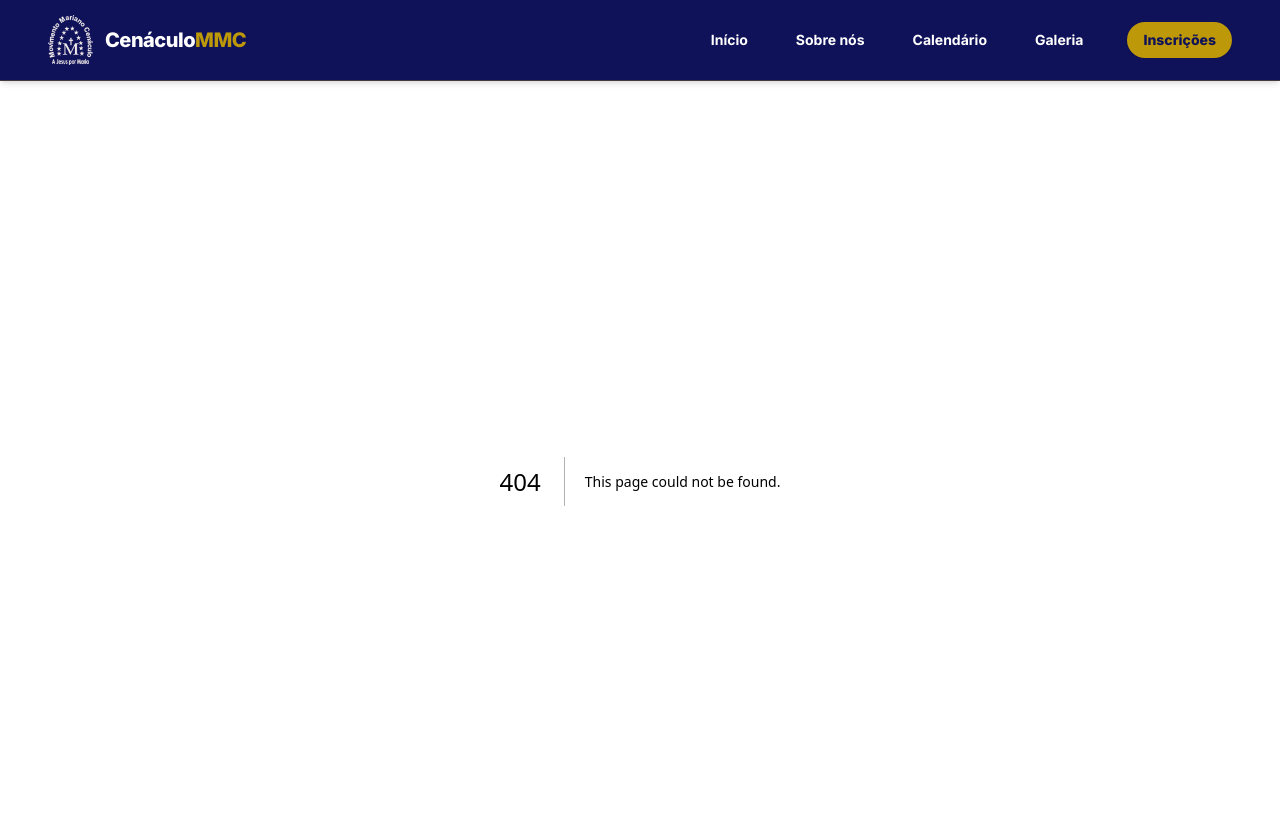
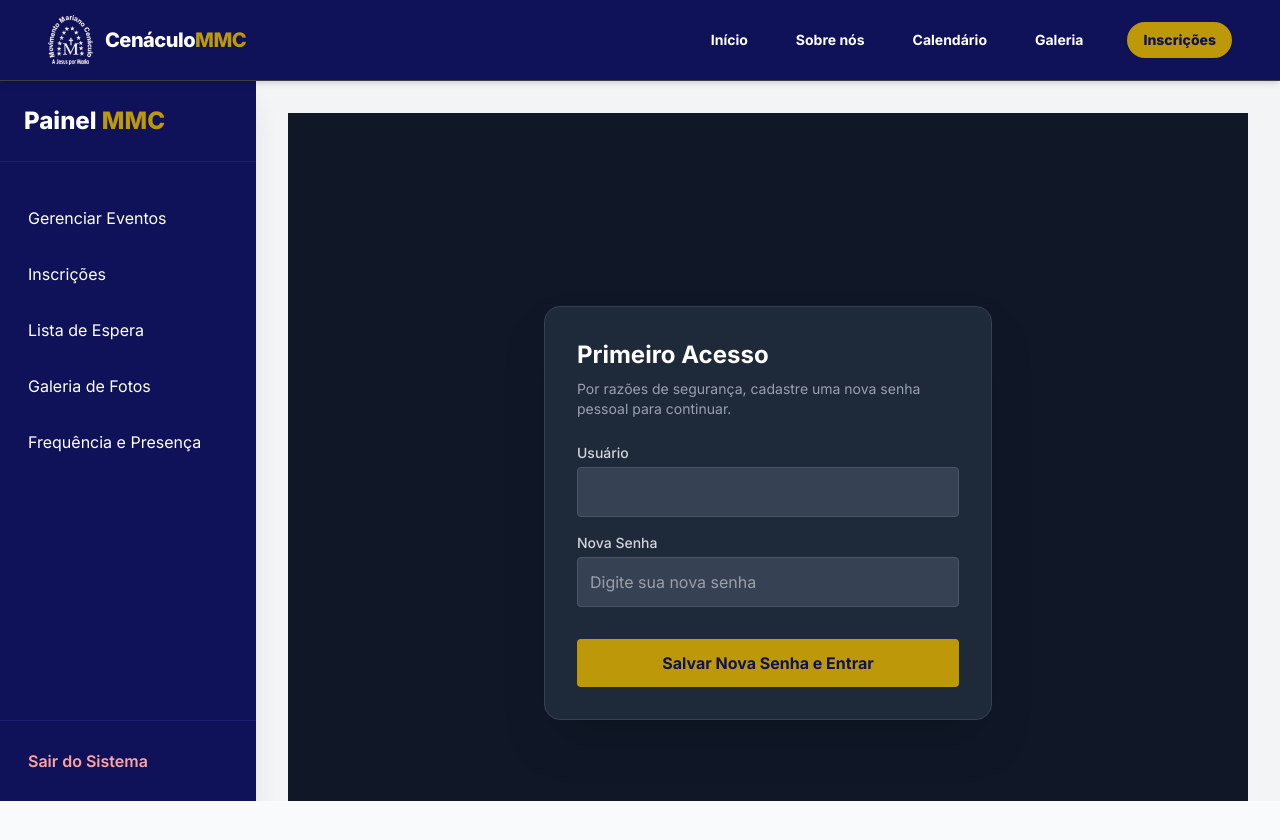
Before and after one commit to derickbit/mmcenaculo, a Next.js app: page /admin/setup in a window 1280 px wide. Before the commit this address had no page. Shown: the top 840 px of the page. After the commit the page ends 801 px from the top, so only its background shows below. Built offline with nearby package versions, Linux system fonts and the light colour scheme; no server answers.

Commit message:
correção autenticação 2.0

```diff
--- a/app/admin/login/page.tsx
+++ b/app/admin/login/page.tsx
@@ -18,14 +18,22 @@ export default function LoginPage() {
 
     try {
       // Enviando email e senha
-      const response = await fetch('/api/login', {
+const response = await fetch('/api/login', {
         method: 'POST',
         headers: { 'Content-Type': 'application/json' },
-        body: JSON.stringify({ email, senha }),
+        // 🔴 ATENÇÃO: Tem que ser { nome: email, senha } e não { email, senha }
+        body: JSON.stringify({ nome: email, senha }),
       });
 
-      if (response.ok) {
-        router.push('/admin');
+if (response.ok) {
+        const data = await response.json();
+
+        // 🔴 Se for primeiro acesso, manda para redefinir a senha!
+        if (data.primeiroAcesso) {
+          router.push(`/admin/setup?usuario=${encodeURIComponent(email)}`);
+        } else {
+          router.push('/admin');
+        }
         router.refresh();
       } else {
         const data = await response.json();
@@ -53,23 +61,23 @@ export default function LoginPage() {
 
         <form onSubmit={handleSubmit} className="space-y-6">
           {/* NOVO CAMPO DE EMAIL */}
-          <div>
+<div>
             <label className="block text-sm font-medium text-gray-700 mb-1">
-              E-mail
+              Nome de Usuário
             </label>
             <input
-              type="email"
-              value={email}
+              type="text"
+              value={email} // Mudei visualmente, mas pode manter o state "email" (agora sendo usado para o nome) ou renomear o state para "nome"
               onChange={(e) => setEmail(e.target.value)}
               required
-              placeholder="admin@mmcenaculo.com.br"
+              placeholder="Ex: Joao"
               className="block w-full p-3 border border-gray-300 rounded-lg focus:ring-cenaculo-gold focus:border-cenaculo-gold outline-none transition-all"
             />
           </div>
 
           <div>
             <label className="block text-sm font-medium text-gray-700 mb-1">
-              Senha de Acesso
+              Senha
             </label>
             <input
               type="password"
--- /dev/null
+++ b/app/admin/setup/page.tsx
@@ -0,0 +1,70 @@
+import prisma from "@/lib/prisma";
+import bcrypt from "bcryptjs";
+import { redirect } from "next/navigation";
+
+export default async function SetupPage({ searchParams }: { searchParams: Promise<{ usuario?: string }> }) {
+  const params = await searchParams;
+  const usuarioNome = params.usuario || "";
+
+  async function redefinirSenha(formData: FormData) {
+    "use server";
+    const nome = formData.get("nome") as string;
+    const novaSenha = formData.get("novaSenha") as string;
+
+    if (!nome || !novaSenha) return;
+
+    // Criptografa a nova senha com Bcrypt
+    const senhaCriptografada = await bcrypt.hash(novaSenha, 10);
+
+    // Atualiza a senha e desmarca o primeiroAcesso
+    await prisma.usuario.update({
+      where: { nome: nome },
+      data: {
+        senha: senhaCriptografada,
+        primeiroAcesso: false
+      }
+    });
+
+    redirect("/admin");
+  }
+
+  return (
+    <main className="min-h-screen bg-gray-900 flex items-center justify-center p-4">
+      <div className="max-w-md w-full bg-gray-800 p-8 rounded-2xl shadow-2xl border border-gray-700">
+        <h1 className="text-2xl font-bold text-white mb-2">Primeiro Acesso</h1>
+        <p className="text-gray-400 mb-6 text-sm">
+          Por razões de segurança, cadastre uma nova senha pessoal para continuar.
+        </p>
+
+        <form action={redefinirSenha} className="space-y-4">
+          <input type="hidden" name="nome" value={usuarioNome} />
+
+          <div>
+            <label className="block text-sm font-medium text-gray-300 mb-1">Usuário</label>
+            <input
+              type="text"
+              value={usuarioNome}
+              disabled
+              className="w-full p-3 bg-gray-700 border border-gray-600 rounded text-gray-400 cursor-not-allowed"
+            />
+          </div>
+
+          <div>
+            <label className="block text-sm font-medium text-gray-300 mb-1">Nova Senha</label>
+            <input
+              type="password"
+              name="novaSenha"
+              required
+              placeholder="Digite sua nova senha"
+              className="w-full p-3 bg-gray-700 border border-gray-600 rounded text-white focus:ring-cenaculo-gold outline-none"
+            />
+          </div>
+
+          <button type="submit" className="w-full bg-cenaculo-gold text-cenaculo-blue font-bold py-3 px-4 rounded hover:bg-yellow-400 transition mt-4">
+            Salvar Nova Senha e Entrar
+          </button>
+        </form>
+      </div>
+    </main>
+  );
+}
--- a/app/api/login/route.ts
+++ b/app/api/login/route.ts
@@ -1,41 +1,55 @@
 import { NextResponse } from 'next/server';
 import prisma from '@/lib/prisma';
-import bcrypt from 'bcrypt';
+import bcrypt from 'bcryptjs';
 
 export async function POST(request: Request) {
   try {
-    // Agora receberemos email e senha da tela de login
-    const { email, senha } = await request.json();
+    const body = await request.json();
+    const { nome, senha } = body;
 
-    // 1. Busca o usuário no banco de dados
-    const admin = await prisma.admin.findUnique({
-      where: { email: email }
+    const usuario = await prisma.usuario.findUnique({
+      where: { nome: nome }
     });
 
-    if (!admin) {
+    if (!usuario) {
       return NextResponse.json({ error: 'Usuário não encontrado!' }, { status: 401 });
     }
 
-    // 2. Compara a senha digitada com o Hash do banco de dados
-    const senhaValida = await bcrypt.compare(senha, admin.senha);
+    let senhaValida = false;
 
-    if (senhaValida) {
-      const response = NextResponse.json({ message: 'Login efetuado!' }, { status: 200 });
-
-      // Entrega o Cookie, agora guardando o ID do Admin para sabermos quem está logado
-      response.cookies.set({
-        name: 'cenaculo-admin-token',
-        value: admin.id, // No futuro, isso será um JWT. Por enquanto, o ID resolve.
-        httpOnly: true,
-        path: '/',
-        maxAge: 86400, // 1 dia
-      });
-
-      return response;
+    // Se for PRIMEIRO ACESSO, aceita texto puro ("123") ou Hash
+    if (usuario.primeiroAcesso) {
+      senhaValida = (senha === usuario.senha) || await bcrypt.compare(senha, usuario.senha);
+    } else {
+      // Se não for primeiro acesso, exige a senha criptografada normal
+      senhaValida = await bcrypt.compare(senha, usuario.senha);
     }
 
-    return NextResponse.json({ error: 'Senha incorreta!' }, { status: 401 });
+    if (!senhaValida) {
+      return NextResponse.json({ error: 'Senha incorreta!' }, { status: 401 });
+    }
+
+    const response = NextResponse.json({
+      message: 'Login realizado com sucesso',
+      primeiroAcesso: usuario.primeiroAcesso // 🔴 Avisa o frontend se é o primeiro acesso!
+    }, { status: 200 });
+
+    response.cookies.set('cenaculo-admin-token', 'true', {
+      httpOnly: true,
+      secure: process.env.NODE_ENV === 'production',
+      maxAge: 60 * 60 * 24 * 7,
+      path: '/',
+    });
+
+    response.cookies.set('cenaculo-user-nome', usuario.nome, {
+      secure: process.env.NODE_ENV === 'production',
+      maxAge: 60 * 60 * 24 * 7,
+      path: '/',
+    });
+
+    return response;
+
   } catch (error) {
-    return NextResponse.json({ error: 'Erro no servidor' }, { status: 500 });
+    return NextResponse.json({ error: 'Erro interno no servidor' }, { status: 500 });
   }
 }
--- a/middleware.ts
+++ b/middleware.ts
@@ -4,13 +4,11 @@ import type { NextRequest } from 'next/server';
 export function middleware(request: NextRequest) {
   const path = request.nextUrl.pathname;
 
-  // Se tentar acessar o /admin e não for a página de login
-  if (path.startsWith('/admin') && path !== '/admin/login') {
+  // 🔴 Liberamos o /admin/login E TAMBÉM o /admin/setup
+  if (path.startsWith('/admin') && path !== '/admin/login' && path !== '/admin/setup') {
 
-    // 🔴 AGORA O MIDDLEWARE PROCURA O NOME EXATO DO SEU COOKIE
     const temSessao = request.cookies.has('cenaculo-admin-token');
 
-    // Se NÃO TIVER, chuta pra tela de login
     if (!temSessao) {
       return NextResponse.redirect(new URL('/admin/login', request.url));
     }
--- a/midleware.ts
+++ /dev/null
@@ -1,29 +0,0 @@
-import { NextResponse } from 'next/server';
-import type { NextRequest } from 'next/server';
-
-export function proxy(request: NextRequest) {
-  const path = request.nextUrl.pathname;
-
-  // Verifica se o navegador do usuário tem o nosso cookie de segurança
-  const temCookie = request.cookies.has('cenaculo-admin-token');
-
-  // Se a pessoa tentar acessar qualquer coisa dentro de /admin (exceto a tela de login)
-  if (path.startsWith('/admin') && path !== '/admin/login') {
-    if (!temCookie) {
-      // Chuta de volta para o login
-      return NextResponse.redirect(new URL('/admin/login', request.url));
-    }
-  }
-
-  // Se a pessoa já estiver logada e tentar acessar a tela de login, manda direto pro painel
-  if (path === '/admin/login' && temCookie) {
-    return NextResponse.redirect(new URL('/admin', request.url));
-  }
-
-  return NextResponse.next();
-}
-
-// Configura o middleware para rodar APENAS nas rotas de admin (para não deixar o site lento)
-export const config = {
-  matcher: ['/admin/:path*'],
-};
--- a/package.json
+++ b/package.json
@@ -12,6 +12,7 @@
     "@prisma/adapter-pg": "^7.8.0",
     "@prisma/client": "^7.8.0",
     "bcrypt": "^6.0.0",
+    "bcryptjs": "^3.0.3",
     "next": "16.2.10",
     "next-cloudinary": "^6.17.5",
     "pg": "^8.22.0",
@@ -22,6 +23,7 @@
   "devDependencies": {
     "@tailwindcss/postcss": "^4",
     "@types/bcrypt": "^6.0.0",
+    "@types/bcryptjs": "^2.4.6",
     "@types/node": "^20",
     "@types/pg": "^8.20.0",
     "@types/react": "^19",
```
Also changed, not shown: 2 other files (tests, documents, lock files or other folders).
